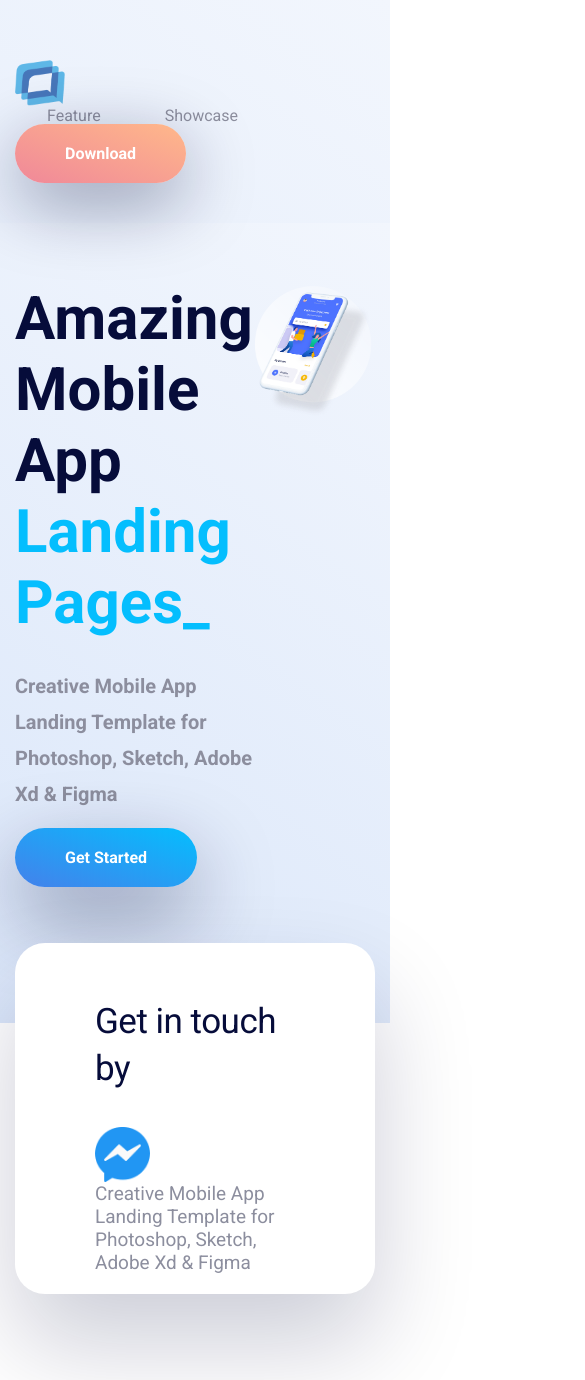
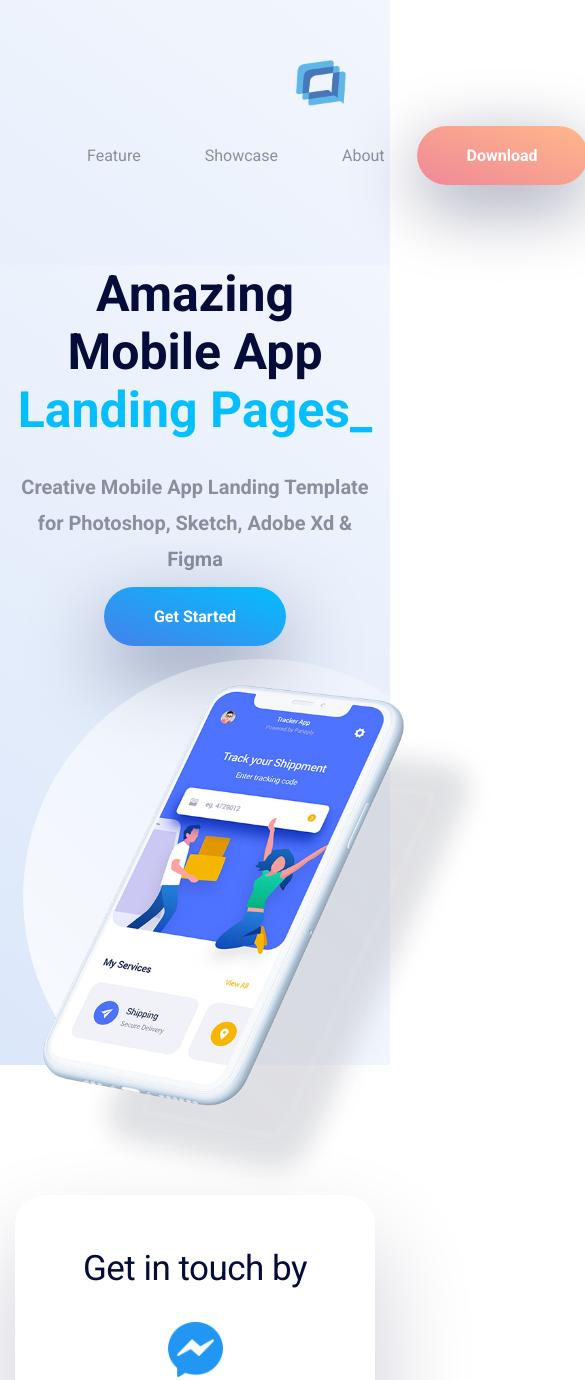
Before and after one commit to GoharaJunior/mobile-app-landing-page, a plain HTML site: page index.html in a window 390 px wide. Shown: the top 1380 px of the page, 585 px wide, since content can reach past the window. Drawn offline with Linux system fonts and the light colour scheme.

Commit message:
Fiz um pouco do Responsivo, mas preciso de mais conhecimentos para finalizar

```diff
--- a/css/styles.css
+++ b/css/styles.css
@@ -69,6 +69,21 @@ img {
   box-shadow: 0px 20px 70px rgba(6, 12, 58, 0.4);
   font-weight: 600;
 }
+
+/* Media Queries */
+@media (max-width: 701px) {
+  .menu {
+    flex-direction: column;
+    justify-content: center;
+
+  }
+  .menu-nav ul {
+    margin: 40px;
+    flex-wrap: nowrap;
+  }
+
+}
+
 /*===INTRO===*/
 .intro-bg {
   height: 800px;
@@ -114,6 +129,34 @@ img {
 .intro-img {
   width: 600px;
 }
+
+/* Media Queries */
+@media (max-width: 701px) {
+
+  .intro {
+    flex-direction: column;
+    text-align: center;
+    padding: 0px 15px;
+  }
+
+  .intro h1 {
+    font-size: 50px;
+    margin-bottom: 0;
+  }
+
+  .intro p {
+    margin: 30px auto;
+  }
+
+  .intro img {
+    display: flex;
+    margin-top: 20px;
+    width: 500px;
+  }
+
+}
+
+
 /*===INFO===*/
 .info-bg {
   background-color: #fff;
@@ -327,3 +370,31 @@ footer .menu ul li {
 footer .menu ul li a {
   color: #8C8E9E;
 }
+
+
+
+/*======*/
+
+
+
+/* Intro */
+
+
+/* Info */
+@media (max-width: 900px) {
+  .info {
+    flex-direction: column;
+    align-items: center;
+    padding: 50px 0px;
+    top: 130px;
+
+  }
+
+  .info h3 {
+    margin: 0px;
+  }
+
+  .info img {
+    margin: 30px 0px;
+  }
+}
--- a/index.html
+++ b/index.html
@@ -19,11 +19,9 @@
           <li><a href="#">Feature</a></li>
           <li><a href="#">Showcase</a></li>
           <li><a href="#">About</a></li>
+          <li class="btn-menu"><a href="#">Download</a></li>
         </ul>
       </nav>
-      <div class="btn-menu">
-        <a href="#">Download</a>
-      </div>
     </div>
     <!--INTRO-->
     <section class="intro-bg">
```
